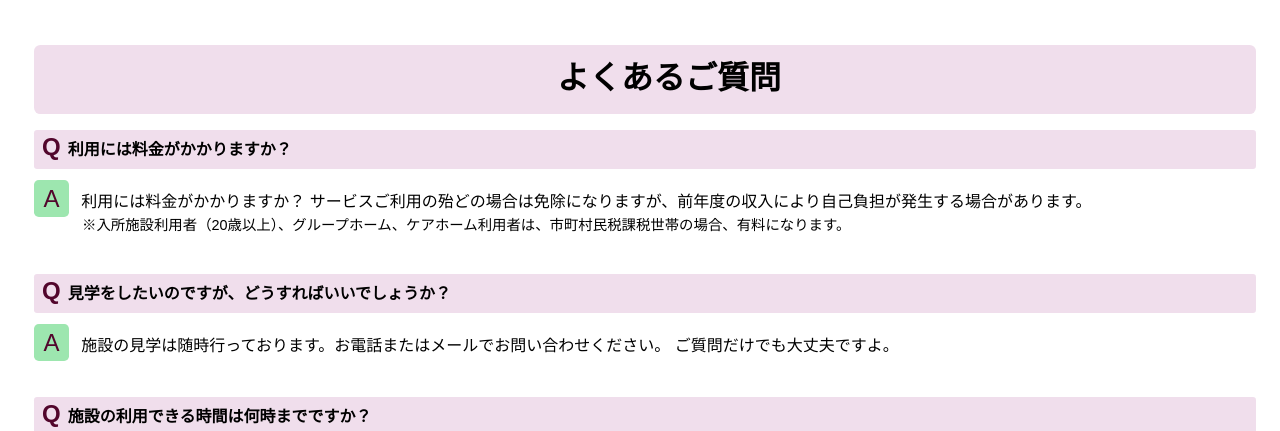
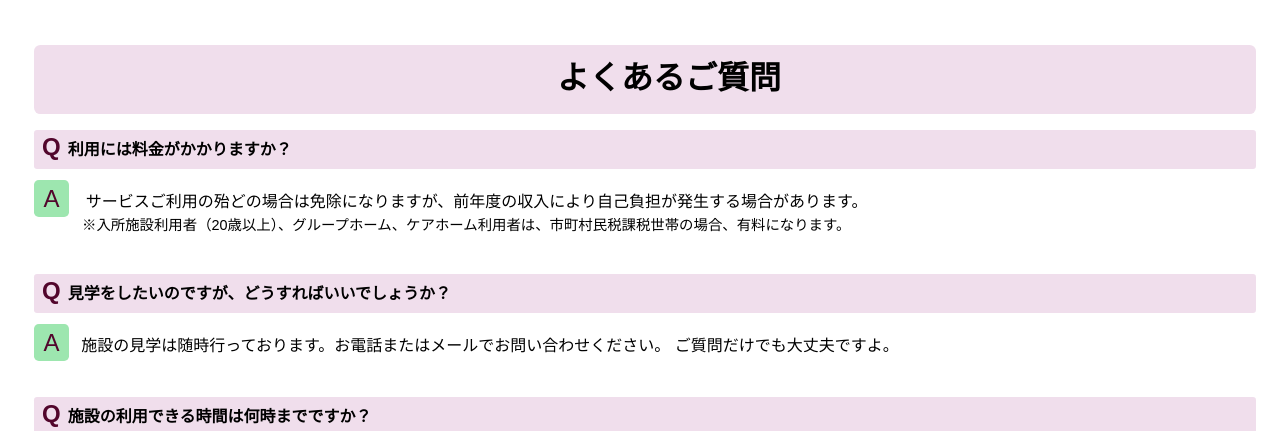
Before and after one commit to kudo-team/besmile13, a PHP site: page /faq/ in a window 1280 px wide. Shown: the top 431 px of the page. Run offline with PHP 8.4, Linux system fonts and the light colour scheme; some libraries are stand-ins or nearby versions.

Commit message:
不要な文字列の削除

```diff
--- a/faq/index.php
+++ b/faq/index.php
@@ -16,7 +16,7 @@
         <h1>よくあるご質問</h1>
         <dl>
             <dt>利用には料金がかかりますか？</dt>
-            <dd>利用には料金がかかりますか？
+            <dd>
                 サービスご利用の殆どの場合は免除になりますが、前年度の収入により自己負担が発生する場合があります。<br>
                 <span style="font-size:0.9em;">※入所施設利用者（20歳以上）、グループホーム、ケアホーム利用者は、市町村民税課税世帯の場合、有料になります。</span></dd>
             <dt>見学をしたいのですが、どうすればいいでしょうか？</dt>
```
